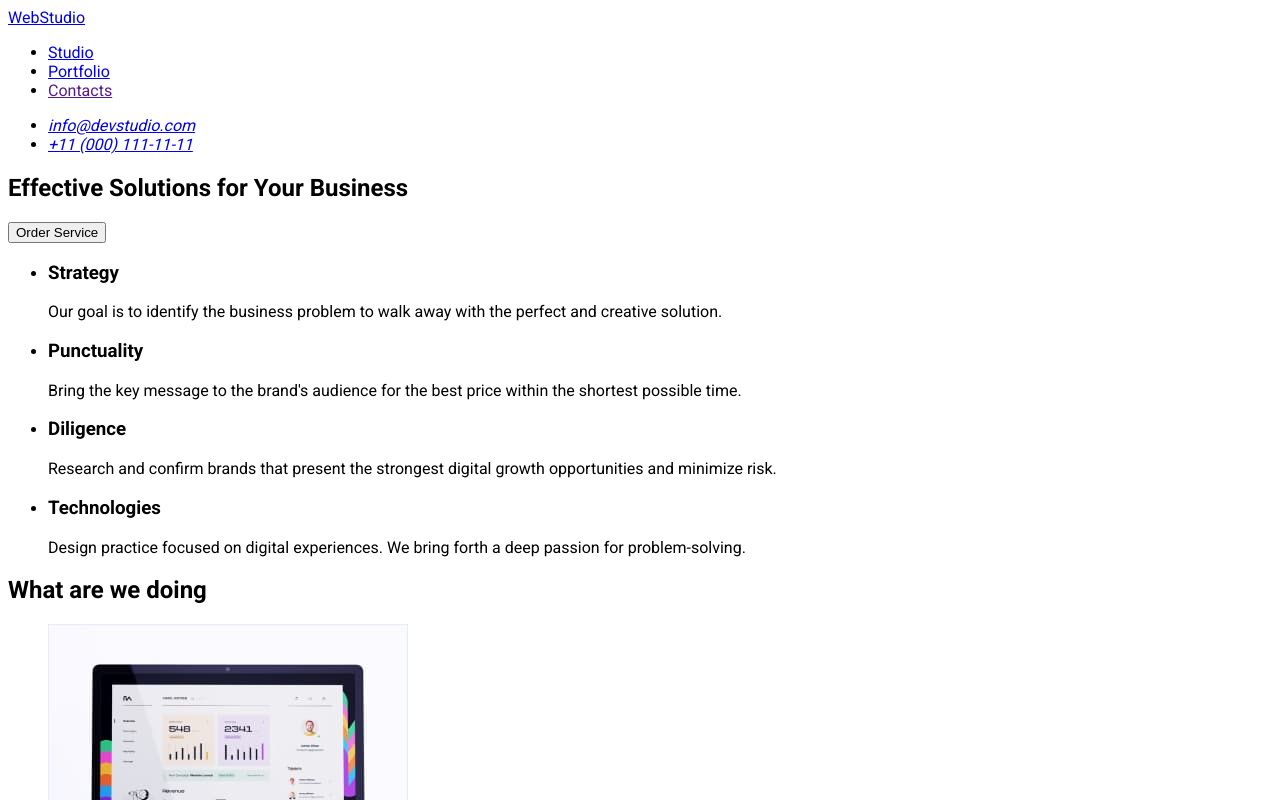
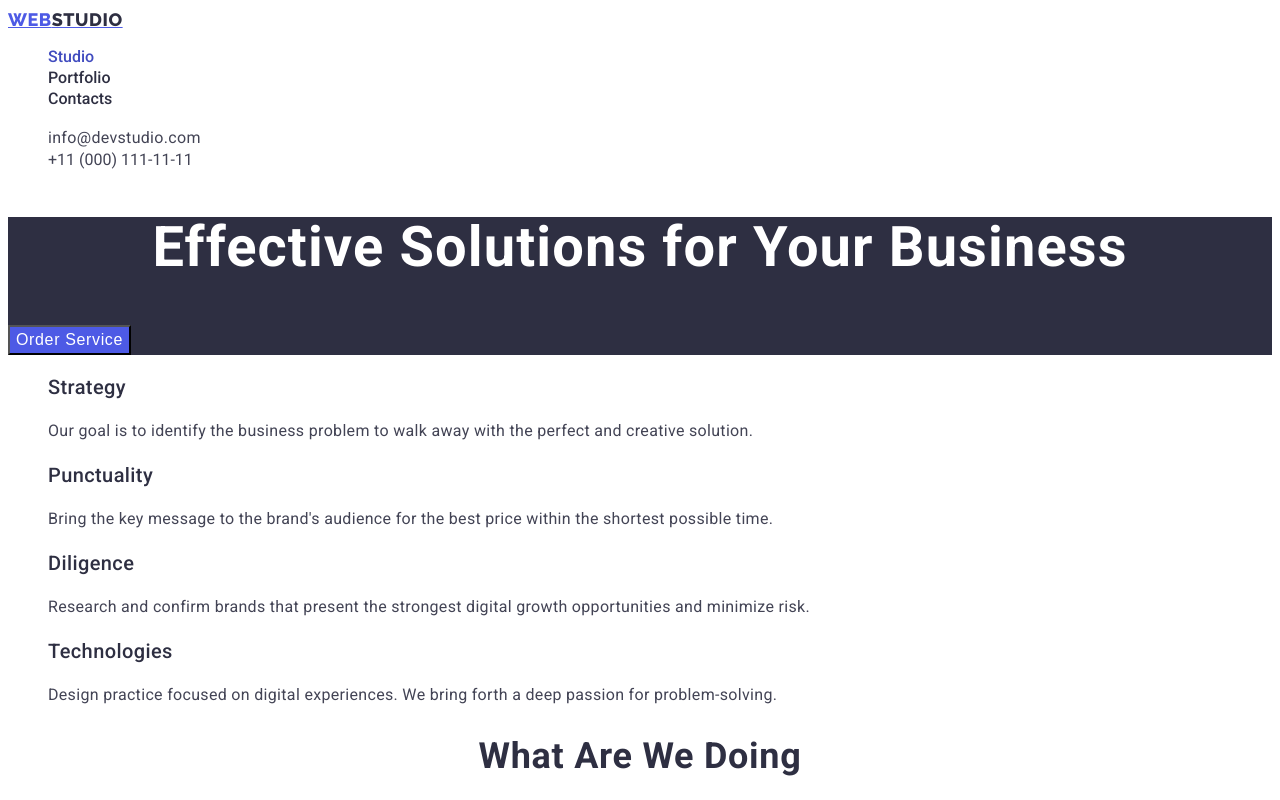
Before and after one commit to JuliaRedko/goit-markup-hw-02, a plain HTML site: page index.html in a window 1280 px wide. Shown: the top 800 px of the page. Drawn offline with Linux system fonts and the light colour scheme.

Commit message:
Stayle,html,portfolio

```diff
--- a/css/stayle.css
+++ b/css/stayle.css
@@ -1,4 +1,198 @@
-body{
-    font-family: 'Raleway', sans-serif;
+:root {
+    --title-text-color: #2E2F42;
+    --body-text-color: #434455;
+    --active-color: #4D5AE5;
+    --acsent-color: #404BBF;
+    --white-text-color: #ffffff;
+    --cornflawer-color: #E7E9FC;
+    --cloud-color: #F4F4FD
+    --secondary-font: 'Raleway', sans-serif;
+}
+
+
+body {
+
+    color: var(--body-text-color);
     font-family: 'Roboto', sans-serif;
 }
+
+.list {
+    list-style: none;
+}
+
+.link {
+    text-decoration: none;
+}
+
+   /* Header */
+   .header {
+ background-color: var(--white-text-color);
+   }
+
+.logo {
+    font-family: 'Raleway';
+    font-weight: 800;
+    font-size: 18px;
+    line-height: 1.3;
+    letter-spacing: 0.03em;
+    text-transform: uppercase;
+    color: var(--active-color);
+}
+
+.logo-second {
+    font-family: 'Raleway';
+    font-style: normal;
+    font-weight: 800;
+    font-size: 18px;
+    line-height: 1.3;
+    letter-spacing: 0.03em;
+    text-transform: uppercase;
+    color: var(--title-text-color);
+}
+
+.header-item {
+    font-weight: 500;
+    font-style: Medium;
+    font-size: 16px;
+    line-height: 1.3;
+}
+
+.header-nav .link {
+    color: var(--title-text-color)
+}
+
+.header-nav .link:hover,
+.header-nav .link:focus {
+    color: var(--acsent-color);
+}
+
+.header-nav .link.current {
+   color: var(--acsent-color);
+}
+
+
+.header-mail {
+    font-family: 'Roboto', sans-serif;
+    font-style: normal;
+    font-weight: 400;
+    font-size: 16px;
+    line-height: 1.5;
+    letter-spacing: 0.02em;
+    color: var(--body-text-color);
+}
+
+.header-tel {
+    font-style: normal;
+    font-weight: 400;
+    font-style: Regular;
+    font-size: 16px;
+    line-height: 1.3;
+    color: var(--body-text-color);
+}
+
+   /* Hero section */
+.hero {
+    background-color: var(--title-text-color);
+}
+.hero-title {
+    font-size: 56px;
+    line-height: 1.1;
+    text-align: center;
+    letter-spacing: 0.02em;
+    color: var(--white-text-color);
+
+
+}
+
+/* Batton */
+
+.btn {
+    font-weight: 500;
+    font-size: 16px;
+    line-height: 1.5;
+    display: flex;
+    align-items: center;
+    letter-spacing: 0.04em;
+    background: var(--active-color);
+    color: var(--white-text-color);
+    cursor: pointer;
+}
+.hero .btn:hover,
+.hero .btn:focus {
+background: var(--acsent-color);
+}
+/* Section 1 */
+.visually-hidden {
+    position: absolute;
+    width: 1px;
+    height: 1px;
+    margin: -1px;
+    border: 0;
+    padding: 0;
+    white-space: nowrap;
+    clip-path: inset(100%);
+    clip: rect(0 0 0 0);
+    overflow: hidden;
+}
+
+.feature .subtitle {
+    font-weight: 500;
+    font-size: 20px;
+    line-height: 1.2;
+    letter-spacing: 0.02em;
+    color: var(--title-text-color);
+}
+.feature .text {
+    font-weight: 400;
+    font-size: 16px;
+    line-height: 1.5;
+    letter-spacing: 0.02em;
+}
+
+/* Section 2 */
+.section .title {
+    font-weight: 700;
+    font-size: 36px;
+    line-height: 1.1;
+    text-align: center;
+    letter-spacing: 0.02em;
+    text-transform: capitalize;
+    color: var(--title-text-color)
+}
+
+/* Section 3 */
+.team-list .subtitle {
+    font-weight: 500;
+    font-size: 20px;
+    line-height: 1.2;
+    text-align: center;
+    letter-spacing: 0.02em;
+    color: var(--title-text-color);
+}
+.team-list .text {
+    font-weight: 400;
+    font-size: 16px;
+    line-height: 1.5;
+    text-align: center;
+    letter-spacing: 0.02em;
+
+}
+/* Footer */
+.footer {
+    background-color: var(--title-text-color);
+}
+.logo-footer {
+    font-weight: 800;
+    font-size: 18px;
+    line-height: 1.17;
+    letter-spacing: 0.03em;
+    text-transform: uppercase;
+    color: var(--cloud-color);
+}
+.footer-text {
+    font-size: 16px;
+    line-height: 1.5;
+    letter-spacing: 0.02em;
+    color: var(--cornflawer-color);
+
+}
--- a/index.html
+++ b/index.html
@@ -7,24 +7,24 @@
         <title>WebStudio</title>
         <link rel="preconnect" href="https://fonts.googleapis.com">
         <link rel="preconnect" href="https://fonts.gstatic.com" crossorigin>
-        <link href="https://fonts.googleapis.com/css2?family=Raleway:wght@800&family=Roboto:wght@400;500;700&display=swap"
+        <link href="https://fonts.googleapis.com/css2?family=Raleway:wght@800&family=Roboto:wght@400;500;700;900&display=swap"
         rel="stylesheet">
         <link rel="stylesheet" href="./css/stayle.css">
     </head>
     <body>
-       <header>
-        <nav>
-        <a href="./index.html">WebStudio</a>
-        <ul>
-            <li><a href="./index.html">Studio</a></li>
-            <li><a href="./portfolio.html">Portfolio</a></li>
-            <li><a href="">Contacts</a></li>
+       <header class="header">
+        <nav class="header-nav">
+        <a href="./index.html" class="logo">WEB<span class="logo-second">STUDIO</span></a>
+        <ul class="header-nav list">
+            <li class="header-item"><a href="./index.html" class="link current">Studio</a></li>
+            <li class="header-item"><a href="./portfolio.html" class="link">Portfolio</a></li>
+            <li class="header-item"><a href="" class="link">Contacts</a></li>
         </ul>
         </nav>
         <address>
-            <ul>
-                <li><a href="mailto:info@devstudio.com">info@devstudio.com</a></li>
-                <li><a href="tel:+110001111111">+11 (000) 111-11-11</a></li>
+            <ul class="header-address list">
+                <li><a href="mailto:info@devstudio.com" class="header-mail link">info@devstudio.com</a></li>
+                <li><a href="tel:+110001111111" class="header-tel link">+11 (000) 111-11-11</a></li>
             </ul>
 
         </address>
@@ -32,41 +32,41 @@
        <main>
         <!-- Hero section-->
 
-        <section>
-             <h1>Effective Solutions for Your Business</h1>
-         <button type="button">Order Service</button>
+        <section class="hero">
+             <h1 class="hero-title">Effective Solutions for Your Business</h1>
+         <button type="button" class="btn">Order Service</button>
         </section>
         <!-- Hero section-->
 
         <!-- Section 1 -->
-        <section>
-            <h2 hidden>Features</h2>
-        <ul>
+        <section class="section">
+            <h2 class="visually-hidden">Features</h2>
+        <ul class="feature list">
+            <li class="feature-list">
+                <h3 class="subtitle">Strategy</h3>
+                  <p class="text">Our goal is to identify the business
+                   problem to walk away with the perfect and creative solution.</p>
+            </li class="feature-list">
             <li>
-                <h3>Strategy</h3>
-                  <p>Our goal is to identify the business
-                   problem to walk away with the perfect and creative solution.</p>
+                <h3 class="subtitle">Punctuality</h3>
+                  <p class="text">Bring the key message to the brand's audience for the best price within the shortest possible time.</p>
+                </li>
+            <li class="feature-list">
+                <h3 class="subtitle">Diligence</h3>
+                  <p class="text">Research and confirm brands that present the strongest digital growth opportunities and minimize risk.</p>
             </li>
-            <li>
-                <h3>Punctuality</h3>
-                  <p>Bring the key message to the brand's audience for the best price within the shortest possible time.</p>
-                </li>
-            <li>
-                <h3>Diligence</h3>
-                  <p>Research and confirm brands that present the strongest digital growth opportunities and minimize risk.</p>
-            </li>
-            <li>
-                <h3>Technologies</h3>
-                  <p>Design practice focused on digital experiences. We bring forth a deep passion for problem-solving.</p>
+            <li class="feature-list">
+                <h3 class="subtitle">Technologies</h3>
+                  <p class="text">Design practice focused on digital experiences. We bring forth a deep passion for problem-solving.</p>
             </li>
         </ul>
 </section>
         <!-- /Section 1 -->
 
         <!-- Section 2 -->
-        <section>
-    <h2>What are we doing</h2>
-    <ul>
+        <section class="section">
+    <h2 class="title">What are we doing</h2>
+    <ul class="list">
         <li>
             <img src="./images/img-1-section-2.jpg"
                  alt="Screen"
@@ -88,38 +88,44 @@
         </li>
     </ul>
 </section>
-<!-- /Section 2 -->
-<section>
-<h2>Our Team</h2>
-<ul>
+ <!-- /Section 2 -->
+
+ <!-- Sectiom 3 -->
+<section class="section">
+<h2 class="title">Our Team</h2>
+<ul class="team-list list">
     <li><img src="./images/img-team-Marc.jpg" alt="Marc"
         width="264"
                 height="260">
-        <h3>Mark Guerrero</h3>
-        <p>Product Designer</p>
+        <h3 class="subtitle">Mark Guerrero</h3>
+        <p class="text">Product Designer</p>
     </li>
     <li><img src="./images/img-team-Tom.jpg" alt="Tom" width="264" height="260">
-        <h3>Tom Ford</h3>
-        <p>Frontend Developer</p>
+        <h3 class="subtitle">Tom Ford</h3>
+        <p class="text">Frontend Developer</p>
     </li>
     <li><img src="./images/img-team-Camila.jpg" alt="Camila" width="264" height="264">
-        <h3>Camila Garcia</h3>
-        <p>Marketing</p>
+        <h3 class="subtitle">Camila Garcia</h3>
+        <p class="text">Marketing</p>
     </li>
     <li>
         <img src="./images/img-team-Daniel.jpg" alt="Daniel" width="264" height="260">
-            <h3>Daniel Wilson</h3>
-            <p>UI Designer</p>
+            <h3 class="subtitle">Daniel Wilson</h3>
+            <p class="text">UI Designer</p>
     </li>
   </ul>
   </section>
+  <!-- /Sectiom 3 -->
 </main>
 
-       <footer>
+       <footer class="footer">
 
-        <a href="./index.html">WebStudio</a>
-        <p>Increase the flow of customers and sales for your business with digital marketing & growth solutions.</p>
+        <a href="./index.html" class="logo">Web<span
+            class="logo-footer">Studio</span></a>
+        <p class="footer-text">Increase the flow of
+            customers and sales for your business with
+            digital marketing & growth solutions.</p>
 
        </footer>
     </body>
-    </html>
+</html>
```
Also changed, not shown: portfolio.html (+16 -37 lines).
